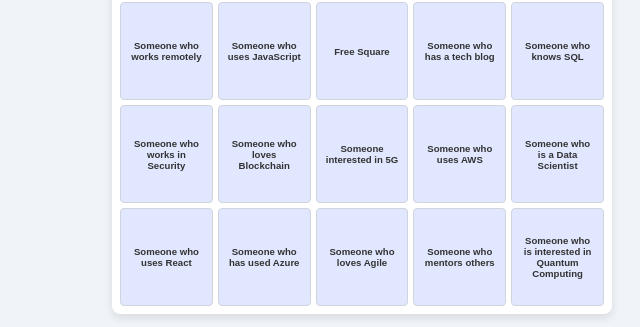
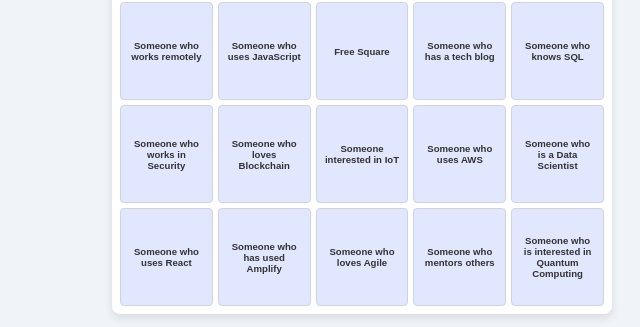
Before and after one commit to weijuinlee/Tech_Bingo, a plain HTML site: page index.html in a window 1280 px wide. Shown: the part 332-659 px from the top of the page, 278-918 px from the left. Drawn offline with Linux system fonts and the light colour scheme.

Commit message:
edited grid items

```diff
--- a/index.html
+++ b/index.html
@@ -42,12 +42,12 @@
 
             <div class="grid-item" onclick="markAsFound(this)">Someone who works in Security</div>
             <div class="grid-item" onclick="markAsFound(this)">Someone who loves Blockchain</div>
-            <div class="grid-item" onclick="markAsFound(this)">Someone interested in 5G</div>
+            <div class="grid-item" onclick="markAsFound(this)">Someone interested in IoT</div>
             <div class="grid-item" onclick="markAsFound(this)">Someone who uses AWS</div>
             <div class="grid-item" onclick="markAsFound(this)">Someone who is a Data Scientist</div>
 
             <div class="grid-item" onclick="markAsFound(this)">Someone who uses React</div>
-            <div class="grid-item" onclick="markAsFound(this)">Someone who has used Azure</div>
+            <div class="grid-item" onclick="markAsFound(this)">Someone who has used Amplify</div>
             <div class="grid-item" onclick="markAsFound(this)">Someone who loves Agile</div>
             <div class="grid-item" onclick="markAsFound(this)">Someone who mentors others</div>
             <div class="grid-item" onclick="markAsFound(this)">Someone who is interested in Quantum Computing</div>
```
